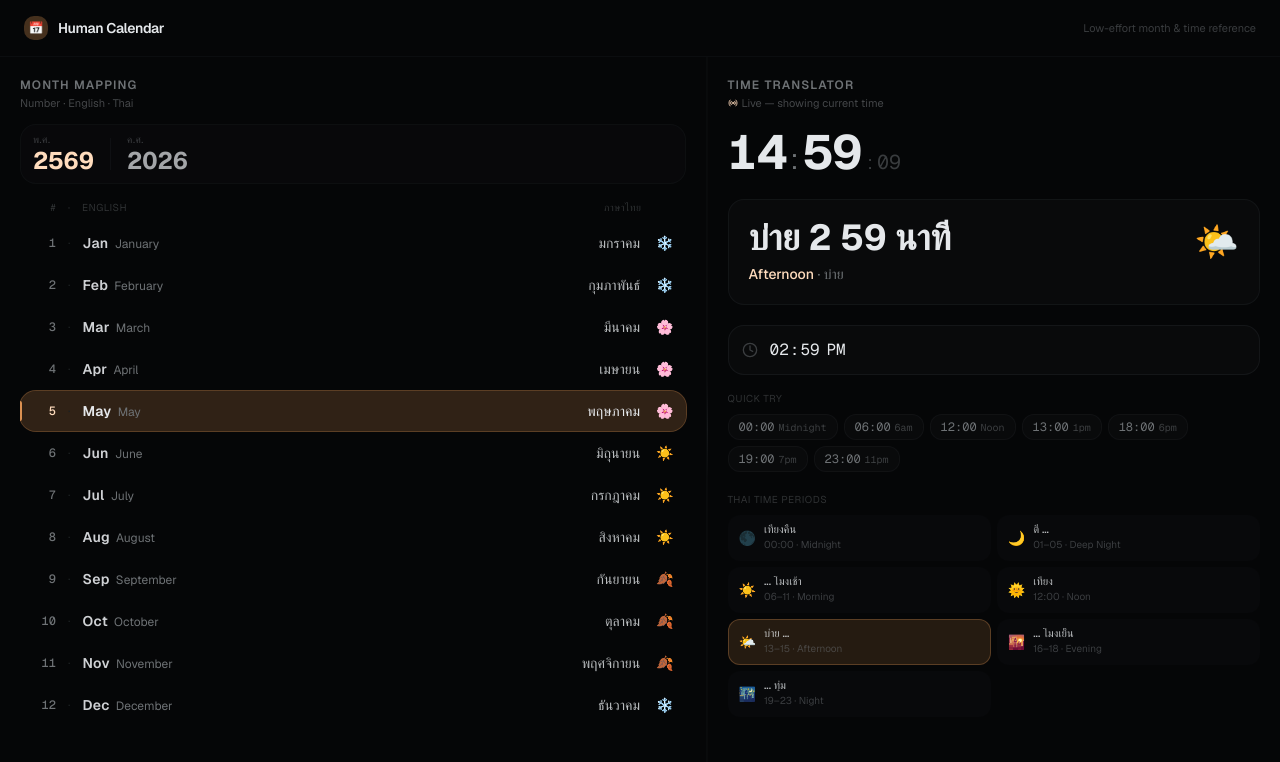
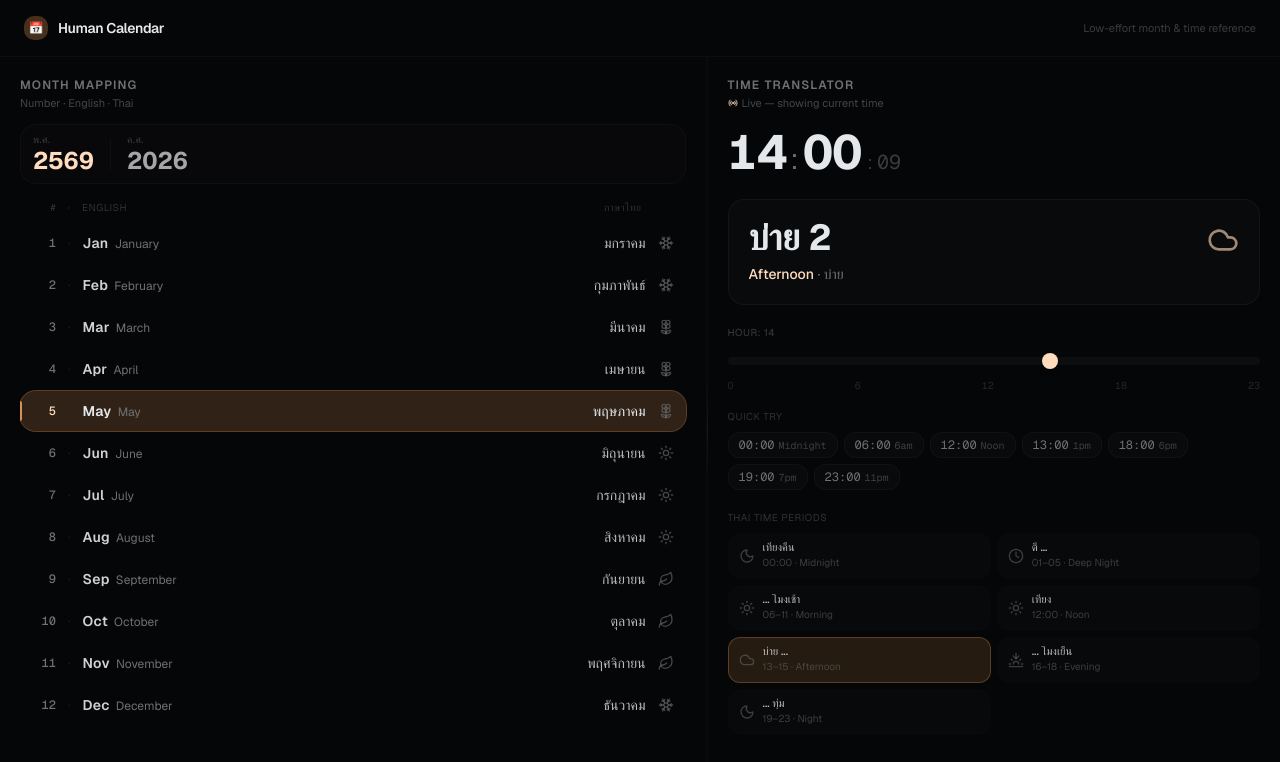
Before and after one commit to Sadiqeen/human-calendar-app, a Next.js app: page / in a window 1280 px wide. Shown: the top 762 px of the page. Built offline with nearby package versions, Linux system fonts and the light colour scheme.

Commit message:
refactor: replace emojis with Lucide icons and update time picker
Update interfaces and components to use Lucide icons and replace time picker with hour slider

```diff
--- a/components/month-board.tsx
+++ b/components/month-board.tsx
@@ -2,6 +2,14 @@
 
 import { MONTHS, type MonthData } from "@/lib/calendar-data"
 import { cn } from "@/lib/utils"
+import { Snowflake, Flower2, Sun, Leaf } from "lucide-react"
+
+const SEASON_ICONS = {
+  Snowflake,
+  Flower2,
+  Sun,
+  Leaf,
+}
 
 interface MonthRowProps {
   month: MonthData
@@ -50,10 +58,16 @@ function MonthRow({ month, isCurrentMonth }: MonthRowProps) {
         {month.thai}
       </span>
 
-      {/* Season dot */}
-      <span className="text-sm ml-1" title={month.season}>
-        {month.seasonEmoji}
-      </span>
+      {/* Season icon */}
+      {(() => {
+        const IconComponent = SEASON_ICONS[month.seasonIcon]
+        return (
+          <IconComponent
+            className="w-4 h-4 text-muted-foreground/60"
+            aria-label={month.season}
+          />
+        )
+      })()}
 
       {/* Current month indicator */}
       {isCurrentMonth && (
--- a/components/time-translator.tsx
+++ b/components/time-translator.tsx
@@ -3,24 +3,43 @@
 import { useState, useEffect } from "react"
 import { translateToThaiTime } from "@/lib/calendar-data"
 import { cn } from "@/lib/utils"
-import { Clock, X, Radio } from "lucide-react"
+import {
+  Clock,
+  X,
+  Radio,
+  Moon,
+  Sunrise,
+  Sun,
+  Sunset,
+  Cloud
+} from "lucide-react"
+import type { PeriodIconType } from "@/lib/calendar-data"
 
 function pad(n: number) {
   return n.toString().padStart(2, "0")
 }
 
 const QUICK_EXAMPLES = [
-  { label: "00:00", display: "Midnight" },
-  { label: "06:00", display: "6am" },
-  { label: "12:00", display: "Noon" },
-  { label: "13:00", display: "1pm" },
-  { label: "18:00", display: "6pm" },
-  { label: "19:00", display: "7pm" },
-  { label: "23:00", display: "11pm" },
+  { hour: 0, display: "Midnight" },
+  { hour: 6, display: "6am" },
+  { hour: 12, display: "Noon" },
+  { hour: 13, display: "1pm" },
+  { hour: 18, display: "6pm" },
+  { hour: 19, display: "7pm" },
+  { hour: 23, display: "11pm" },
 ]
 
+const PERIOD_ICONS: Record<PeriodIconType, typeof Moon> = {
+  "Moon": Moon,
+  "Clock": Clock,
+  "Sunrise": Sunrise,
+  "Sun": Sun,
+  "Cloud": Cloud,
+  "Sunset": Sunset,
+}
+
 export function TimeTranslator() {
-  const [pickerValue, setPickerValue] = useState("") // "HH:MM" from <input type="time">
+  const [selectedHour, setSelectedHour] = useState<number | null>(null)
   const [liveTime, setLiveTime] = useState<{ hour: number; minute: number; second: number } | null>(null)
   const [useLive, setUseLive] = useState(true)
 
@@ -35,39 +54,29 @@ export function TimeTranslator() {
     return () => clearInterval(id)
   }, [])
 
-  // Sync picker to live when live mode first activates
-  useEffect(() => {
-    if (useLive && liveTime) {
-      setPickerValue(`${pad(liveTime.hour)}:${pad(liveTime.minute)}`)
-    }
-  }, [useLive, liveTime?.hour, liveTime?.minute])
+  const activeHour: number | null = useLive && liveTime ? liveTime.hour : selectedHour
+  const result = activeHour !== null ? translateToThaiTime(activeHour, 0) : null
 
-  const activeTime: { hour: number; minute: number } | null = useLive && liveTime
-    ? { hour: liveTime.hour, minute: liveTime.minute }
-    : pickerValue
-    ? { hour: parseInt(pickerValue.split(":")[0]), minute: parseInt(pickerValue.split(":")[1]) }
-    : null
-
-  const result = activeTime ? translateToThaiTime(activeTime.hour, activeTime.minute) : null
-
-  const handlePickerChange = (val: string) => {
-    setPickerValue(val)
+  const handleHourChange = (hour: number) => {
+    setSelectedHour(hour)
     setUseLive(false)
   }
 
-  const handleQuickPick = (val: string) => {
-    setPickerValue(val)
+  const handleQuickPick = (hour: number) => {
+    setSelectedHour(hour)
     setUseLive(false)
   }
 
   const handleClear = () => {
-    setPickerValue("")
+    setSelectedHour(null)
     setUseLive(true)
   }
 
-  const displayHour = activeTime ? pad(activeTime.hour) : "--"
-  const displayMinute = activeTime ? pad(activeTime.minute) : "--"
+  const displayHour = activeHour !== null ? pad(activeHour) : "--"
+  const displayMinute = "00"
   const displaySecond = useLive && liveTime ? pad(liveTime.second) : null
+
+  const PeriodIcon = result ? PERIOD_ICONS[result.periodIcon] : null
 
   return (
     <div className="flex flex-col h-full">
@@ -83,7 +92,7 @@ export function TimeTranslator() {
               Live — showing current time
             </>
           ) : (
-            "Custom time selected"
+            "Custom hour selected"
           )}
         </p>
       </div>
@@ -121,47 +130,60 @@ export function TimeTranslator() {
                 <span>{result.period}</span>
               </p>
             </div>
-            <span className="text-4xl leading-none mt-1 select-none" aria-hidden>
-              {result.periodIcon}
-            </span>
+            {PeriodIcon && (
+              <PeriodIcon
+                className="w-8 h-8 text-accent-foreground/60 flex-shrink-0 mt-1"
+                aria-hidden
+              />
+            )}
           </div>
         </div>
       ) : (
         <div className="bg-muted/20 border border-dashed border-border/40 rounded-2xl p-5 mb-5 flex items-center justify-center">
-          <p className="text-sm text-muted-foreground/50">Pick a time to see Thai translation</p>
+          <p className="text-sm text-muted-foreground/50">Pick an hour to see Thai translation</p>
         </div>
       )}
 
-      {/* Time picker */}
-      <div className="relative mb-4">
-        <Clock
-          className="absolute left-3.5 top-1/2 -translate-y-1/2 w-4 h-4 text-muted-foreground/50 pointer-events-none"
-          aria-hidden
-        />
-        <input
-          type="time"
-          value={pickerValue}
-          onChange={(e) => handlePickerChange(e.target.value)}
-          className={cn(
-            "w-full rounded-xl bg-muted/30 border border-border/60 pl-10 pr-10 py-3",
-            "text-base font-mono text-foreground",
-            "focus:outline-none focus:ring-2 focus:ring-accent/50 focus:border-accent/50",
-            "transition-all duration-150",
-            "[color-scheme:dark]",
-            "[&::-webkit-calendar-picker-indicator]:opacity-0",
-            "[&::-webkit-calendar-picker-indicator]:absolute"
-          )}
-          aria-label="Select time"
-        />
+      {/* Hour range slider */}
+      <div className="mb-4">
+        <div className="flex items-center justify-between mb-2">
+          <label className="text-[10px] text-muted-foreground/50 uppercase tracking-wider">
+            Hour: {displayHour}
+          </label>
           {!useLive && (
             <button
               onClick={handleClear}
-            className="absolute right-3 top-1/2 -translate-y-1/2 text-muted-foreground/50 hover:text-muted-foreground transition-colors p-0.5 rounded"
+              className="text-muted-foreground/50 hover:text-muted-foreground transition-colors p-0.5 rounded"
               aria-label="Clear — go back to live time"
             >
               <X className="w-3.5 h-3.5" />
             </button>
           )}
+        </div>
+        <input
+          type="range"
+          min="0"
+          max="23"
+          value={selectedHour !== null ? selectedHour : (liveTime?.hour ?? 0)}
+          onChange={(e) => handleHourChange(parseInt(e.target.value))}
+          className={cn(
+            "w-full h-2 bg-muted/50 rounded-lg appearance-none cursor-pointer",
+            "[&::-webkit-slider-thumb]:appearance-none [&::-webkit-slider-thumb]:w-4 [&::-webkit-slider-thumb]:h-4",
+            "[&::-webkit-slider-thumb]:rounded-full [&::-webkit-slider-thumb]:bg-accent-foreground [&::-webkit-slider-thumb]:cursor-pointer",
+            "[&::-webkit-slider-thumb]:shadow-md [&::-webkit-slider-thumb]:transition-all",
+            "[&::-moz-range-thumb]:w-4 [&::-moz-range-thumb]:h-4 [&::-moz-range-thumb]:rounded-full",
+            "[&::-moz-range-thumb]:bg-accent-foreground [&::-moz-range-thumb]:border-0 [&::-moz-range-thumb]:cursor-pointer",
+            "[&::-moz-range-thumb]:shadow-md"
+          )}
+          aria-label="Select hour"
+        />
+        <div className="flex justify-between mt-1.5 text-[10px] text-muted-foreground/30 tabular-nums">
+          <span>0</span>
+          <span>6</span>
+          <span>12</span>
+          <span>18</span>
+          <span>23</span>
+        </div>
       </div>
 
       {/* Quick examples */}
@@ -170,16 +192,16 @@ export function TimeTranslator() {
         <div className="flex flex-wrap gap-1.5">
           {QUICK_EXAMPLES.map((ex) => (
             <button
-              key={ex.label}
-              onClick={() => handleQuickPick(ex.label)}
+              key={ex.hour}
+              onClick={() => handleQuickPick(ex.hour)}
               className={cn(
                 "px-2.5 py-1 rounded-lg text-xs font-mono transition-all duration-150",
-                pickerValue === ex.label && !useLive
+                selectedHour === ex.hour && !useLive
                   ? "bg-accent/20 text-accent-foreground border border-accent/40"
                   : "bg-muted/30 text-muted-foreground border border-border/40 hover:bg-muted/50 hover:text-foreground"
               )}
             >
-              {ex.label}
+              {pad(ex.hour)}:00
               <span className="ml-1 text-[10px] opacity-50">{ex.display}</span>
             </button>
           ))}
@@ -191,14 +213,16 @@ export function TimeTranslator() {
         <p className="text-[10px] text-muted-foreground/40 uppercase tracking-wider mb-2">Thai Time Periods</p>
         <div className="grid grid-cols-2 gap-1.5">
           {[
-            { period: "เที่ยงคืน", en: "Midnight", time: "00:00", icon: "🌑" },
-            { period: "ตี ...", en: "Deep Night", time: "01–05", icon: "🌙" },
-            { period: "... โมงเช้า", en: "Morning", time: "06–11", icon: "☀️" },
-            { period: "เที่ยง", en: "Noon", time: "12:00", icon: "🌞" },
-            { period: "บ่าย ...", en: "Afternoon", time: "13–15", icon: "🌤️" },
-            { period: "... โมงเย็น", en: "Evening", time: "16–18", icon: "🌇" },
-            { period: "... ทุ่ม", en: "Night", time: "19–23", icon: "🌃" },
-          ].map((row) => (
+            { period: "เที่ยงคืน", en: "Midnight", time: "00:00", icon: "Moon" as PeriodIconType },
+            { period: "ตี ...", en: "Deep Night", time: "01–05", icon: "Clock" as PeriodIconType },
+            { period: "... โมงเช้า", en: "Morning", time: "06–11", icon: "Sun" as PeriodIconType },
+            { period: "เที่ยง", en: "Noon", time: "12:00", icon: "Sun" as PeriodIconType },
+            { period: "บ่าย ...", en: "Afternoon", time: "13–15", icon: "Cloud" as PeriodIconType },
+            { period: "... โมงเย็น", en: "Evening", time: "16–18", icon: "Sunset" as PeriodIconType },
+            { period: "... ทุ่ม", en: "Night", time: "19–23", icon: "Moon" as PeriodIconType },
+          ].map((row) => {
+            const IconComp = PERIOD_ICONS[row.icon]
+            return (
               <div
                 key={row.period}
                 className={cn(
@@ -208,13 +232,14 @@ export function TimeTranslator() {
                     : "bg-muted/20 border border-transparent"
                 )}
               >
-              <span className="text-sm" aria-hidden>{row.icon}</span>
+                <IconComp className="w-4 h-4 flex-shrink-0 text-muted-foreground/50" aria-hidden />
                 <div className="min-w-0">
                   <p className="text-[11px] font-medium text-foreground/80 leading-none truncate">{row.period}</p>
                   <p className="text-[10px] text-muted-foreground/50 mt-0.5">{row.time} · {row.en}</p>
                 </div>
               </div>
-          ))}
+            )
+          })}
         </div>
       </div>
     </div>
--- a/lib/calendar-data.ts
+++ b/lib/calendar-data.ts
@@ -1,4 +1,4 @@
-export type Season = "❄️ Winter" | "🌸 Spring" | "☀️ Summer" | "🍂 Autumn"
+export type Season = "Winter" | "Spring" | "Summer" | "Autumn"
 
 export interface MonthData {
   number: number
@@ -7,7 +7,7 @@ export interface MonthData {
   thai: string
   thaiPronunciation: string
   season: Season
-  seasonEmoji: string
+  seasonIcon: "Snowflake" | "Flower2" | "Sun" | "Leaf"
   memoryTrick: string
 }
 
@@ -18,8 +18,8 @@ export const MONTHS: MonthData[] = [
     full: "January",
     thai: "มกราคม",
     thaiPronunciation: "má-gà-raa-kom",
-    season: "❄️ Winter",
-    seasonEmoji: "❄️",
+    season: "Winter",
+    seasonIcon: "Snowflake",
     memoryTrick: "Jan starts the year fresh",
   },
   {
@@ -28,8 +28,8 @@ export const MONTHS: MonthData[] = [
     full: "February",
     thai: "กุมภาพันธ์",
     thaiPronunciation: "gum-paa-pan",
-    season: "❄️ Winter",
-    seasonEmoji: "❄️",
+    season: "Winter",
+    seasonIcon: "Snowflake",
     memoryTrick: "Feb = February = short month",
   },
   {
@@ -38,8 +38,8 @@ export const MONTHS: MonthData[] = [
     full: "March",
     thai: "มีนาคม",
     thaiPronunciation: "mee-naa-kom",
-    season: "🌸 Spring",
-    seasonEmoji: "🌸",
+    season: "Spring",
+    seasonIcon: "Flower2",
     memoryTrick: "March forward into spring",
   },
   {
@@ -48,8 +48,8 @@ export const MONTHS: MonthData[] = [
     full: "April",
     thai: "เมษายน",
     thaiPronunciation: "may-sǎa-yon",
-    season: "🌸 Spring",
-    seasonEmoji: "🌸",
+    season: "Spring",
+    seasonIcon: "Flower2",
     memoryTrick: "April showers bring May flowers",
   },
   {
@@ -58,8 +58,8 @@ export const MONTHS: MonthData[] = [
     full: "May",
     thai: "พฤษภาคม",
     thaiPronunciation: "prʉ́t-sà-paa-kom",
-    season: "🌸 Spring",
-    seasonEmoji: "🌸",
+    season: "Spring",
+    seasonIcon: "Flower2",
     memoryTrick: "May flowers bloom",
   },
   {
@@ -68,8 +68,8 @@ export const MONTHS: MonthData[] = [
     full: "June",
     thai: "มิถุนายน",
     thaiPronunciation: "mí-tù-naa-yon",
-    season: "☀️ Summer",
-    seasonEmoji: "☀️",
+    season: "Summer",
+    seasonIcon: "Sun",
     memoryTrick: "June — school's out",
   },
   {
@@ -78,8 +78,8 @@ export const MONTHS: MonthData[] = [
     full: "July",
     thai: "กรกฎาคม",
     thaiPronunciation: "gà-rák-gà-daa-kom",
-    season: "☀️ Summer",
-    seasonEmoji: "☀️",
+    season: "Summer",
+    seasonIcon: "Sun",
     memoryTrick: "July = hot summer peak",
   },
   {
@@ -88,8 +88,8 @@ export const MONTHS: MonthData[] = [
     full: "August",
     thai: "สิงหาคม",
     thaiPronunciation: "sǐng-hǎa-kom",
-    season: "☀️ Summer",
-    seasonEmoji: "☀️",
+    season: "Summer",
+    seasonIcon: "Sun",
     memoryTrick: "August = lion month (สิงห์ = lion)",
   },
   {
@@ -98,8 +98,8 @@ export const MONTHS: MonthData[] = [
     full: "September",
     thai: "กันยายน",
     thaiPronunciation: "gan-yaa-yon",
-    season: "🍂 Autumn",
-    seasonEmoji: "🍂",
+    season: "Autumn",
+    seasonIcon: "Leaf",
     memoryTrick: "Sep-tember, 7th month in old Rome",
   },
   {
@@ -108,8 +108,8 @@ export const MONTHS: MonthData[] = [
     full: "October",
     thai: "ตุลาคม",
     thaiPronunciation: "dtù-laa-kom",
-    season: "🍂 Autumn",
-    seasonEmoji: "🍂",
+    season: "Autumn",
+    seasonIcon: "Leaf",
     memoryTrick: "October = scale (ตุลา = scales)",
   },
   {
@@ -118,8 +118,8 @@ export const MONTHS: MonthData[] = [
     full: "November",
     thai: "พฤศจิกายน",
     thaiPronunciation: "prʉ́t-sà-jì-gaa-yon",
-    season: "🍂 Autumn",
-    seasonEmoji: "🍂",
+    season: "Autumn",
+    seasonIcon: "Leaf",
     memoryTrick: "November = scorpion (พิจิก = scorpio)",
   },
   {
@@ -128,17 +128,19 @@ export const MONTHS: MonthData[] = [
     full: "December",
     thai: "ธันวาคม",
     thaiPronunciation: "tan-waa-kom",
-    season: "❄️ Winter",
-    seasonEmoji: "❄️",
+    season: "Winter",
+    seasonIcon: "Snowflake",
     memoryTrick: "December ends the year with cold",
   },
 ]
+
+export type PeriodIconType = "Moon" | "Clock" | "Sunrise" | "Sun" | "Cloud" | "Sunset" | "Moon"
 
 export interface ThaiTimeResult {
   thaiSpoken: string
   period: "เที่ยงคืน" | "ตี" | "เช้า" | "เที่ยง" | "บ่าย" | "เย็น" | "ทุ่ม"
   periodEnglish: "Midnight" | "Deep Night" | "Morning" | "Noon" | "Afternoon" | "Evening" | "Night"
-  periodIcon: string
+  periodIcon: PeriodIconType
 }
 
 export function translateToThaiTime(hour: number, minute: number): ThaiTimeResult {
@@ -146,7 +148,7 @@ export function translateToThaiTime(hour: number, minute: number): ThaiTimeResul
   const m = minute
 
   if (h === 0 && m === 0) {
-    return { thaiSpoken: "เที่ยงคืน", period: "เที่ยงคืน", periodEnglish: "Midnight", periodIcon: "🌑" }
+    return { thaiSpoken: "เที่ยงคืน", period: "เที่ยงคืน", periodEnglish: "Midnight", periodIcon: "Moon" }
   }
 
   if (h >= 1 && h <= 5) {
@@ -156,7 +158,7 @@ export function translateToThaiTime(hour: number, minute: number): ThaiTimeResul
       thaiSpoken: `ตี ${teeHour}${suffix}`,
       period: "ตี",
       periodEnglish: "Deep Night",
-      periodIcon: "🌙",
+      periodIcon: "Clock",
     }
   }
 
@@ -166,7 +168,7 @@ export function translateToThaiTime(hour: number, minute: number): ThaiTimeResul
       thaiSpoken: `6 โมงเช้า${suffix}`,
       period: "เช้า",
       periodEnglish: "Morning",
-      periodIcon: "🌅",
+      periodIcon: "Sunrise",
     }
   }
 
@@ -177,7 +179,7 @@ export function translateToThaiTime(hour: number, minute: number): ThaiTimeResul
       thaiSpoken: `${morningHour} โมงเช้า${suffix}`,
       period: "เช้า",
       periodEnglish: "Morning",
-      periodIcon: "☀️",
+      periodIcon: "Sun",
     }
   }
 
@@ -187,7 +189,7 @@ export function translateToThaiTime(hour: number, minute: number): ThaiTimeResul
       thaiSpoken: `เที่ยง${suffix}`,
       period: "เที่ยง",
       periodEnglish: "Noon",
-      periodIcon: "🌞",
+      periodIcon: "Sun",
     }
   }
 
@@ -198,7 +200,7 @@ export function translateToThaiTime(hour: number, minute: number): ThaiTimeResul
       thaiSpoken: `บ่าย ${bayHour}${suffix}`,
       period: "บ่าย",
       periodEnglish: "Afternoon",
-      periodIcon: "🌤️",
+      periodIcon: "Cloud",
     }
   }
 
@@ -209,7 +211,7 @@ export function translateToThaiTime(hour: number, minute: number): ThaiTimeResul
       thaiSpoken: `${eveningHour} โมงเย็น${suffix}`,
       period: "เย็น",
       periodEnglish: "Evening",
-      periodIcon: "🌆",
+      periodIcon: "Cloud",
     }
   }
 
@@ -219,7 +221,7 @@ export function translateToThaiTime(hour: number, minute: number): ThaiTimeResul
       thaiSpoken: `6 โมงเย็น${suffix}`,
       period: "เย็น",
       periodEnglish: "Evening",
-      periodIcon: "🌇",
+      periodIcon: "Sunset",
     }
   }
 
@@ -230,9 +232,9 @@ export function translateToThaiTime(hour: number, minute: number): ThaiTimeResul
       thaiSpoken: `${tumHour} ทุ่ม${suffix}`,
       period: "ทุ่ม",
       periodEnglish: "Night",
-      periodIcon: "🌃",
+      periodIcon: "Moon",
     }
   }
 
-  return { thaiSpoken: "เที่ยงคืน", period: "เที่ยงคืน", periodEnglish: "Midnight", periodIcon: "🌑" }
+  return { thaiSpoken: "เที่ยงคืน", period: "เที่ยงคืน", periodEnglish: "Midnight", periodIcon: "Moon" }
 }
```
Lines whose indentation alone changed are shown as unchanged.
